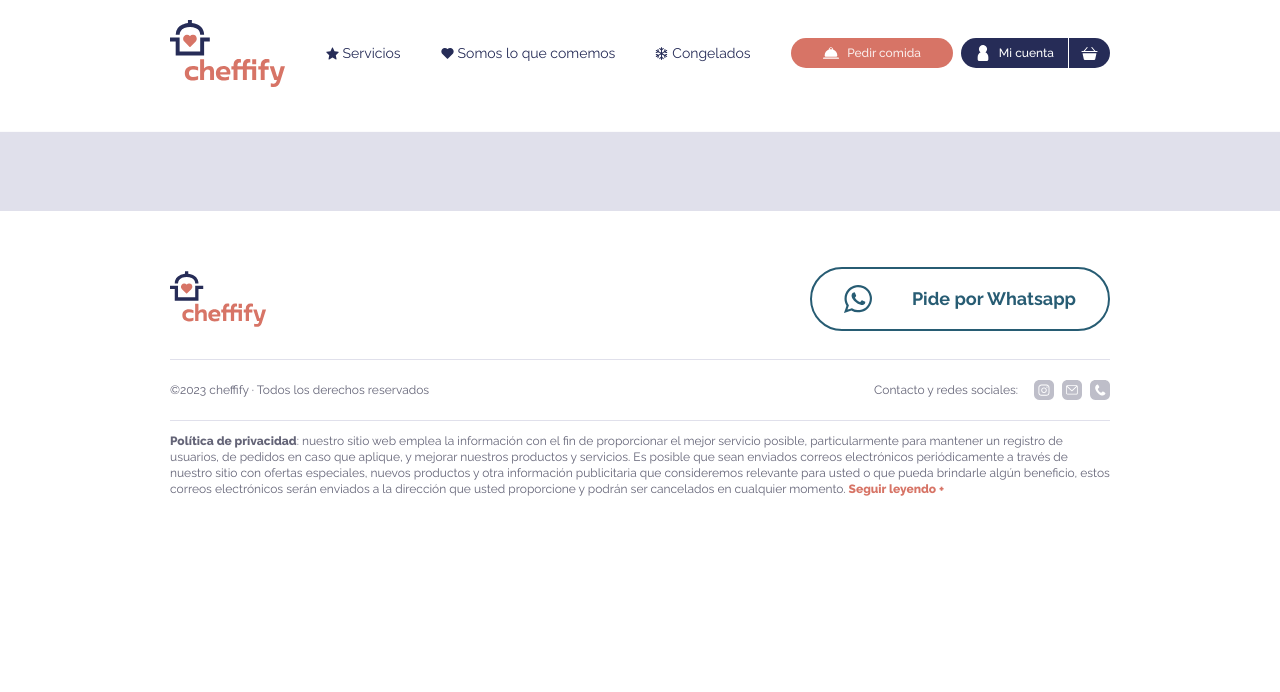
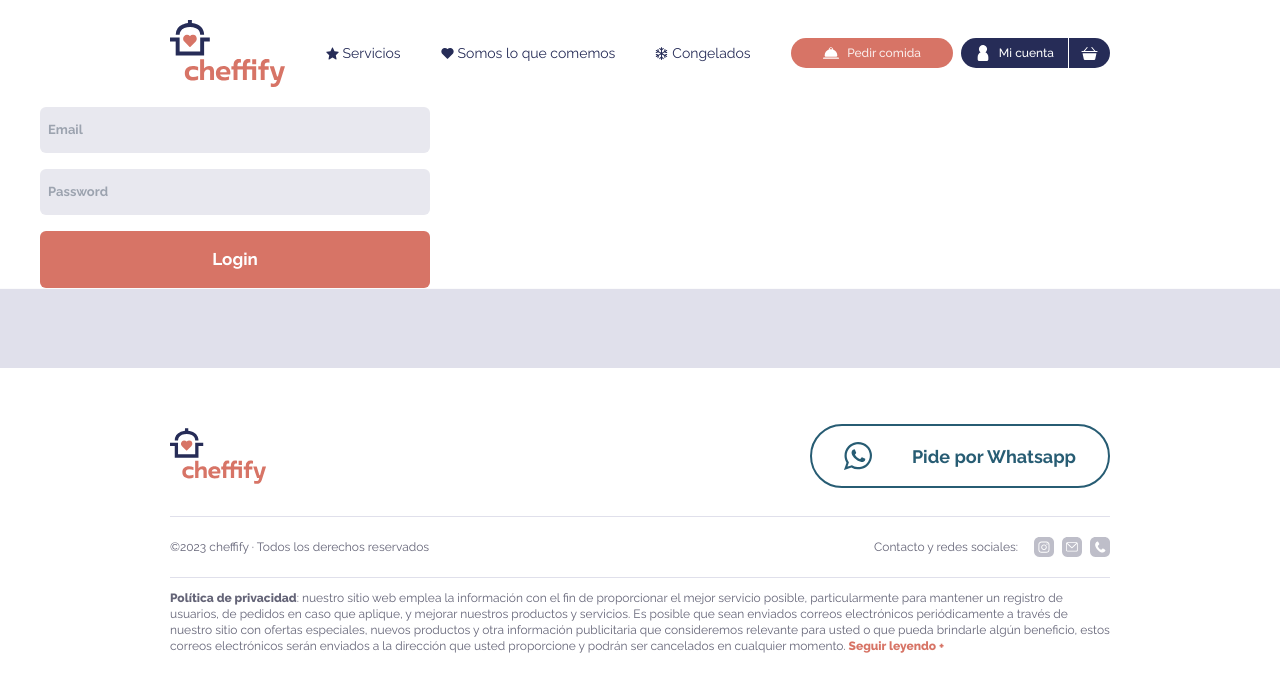
Before and after one commit to amus-dev/cheffify, a React (Vite) app in the folder client/: page /login in a window 1280 px wide. Shown: the top 692 px of the page. Built offline with nearby package versions, Linux system fonts and the light colour scheme.

Commit message:
Se incluye login form

```diff
--- a/client/src/components/Session/LoginForm.tsx
+++ b/client/src/components/Session/LoginForm.tsx
@@ -1,5 +1,74 @@
+import { showToast } from "@/utils/functions/showToast";
+import { useForm, SubmitHandler } from "react-hook-form";
+
+type Inputs = {
+  email: string;
+  password: string;
+};
+
 const LoginForm = () => {
-  return <div>LoginForm</div>;
+  const {
+    register,
+    handleSubmit,
+    formState: { errors },
+  } = useForm<Inputs>();
+
+  const onSubmit: SubmitHandler<Inputs> = async (data) => {
+    const result = await fetch(
+      `${import.meta.env.VITE_API_URL}/public/index.php?action=login`,
+      {
+        method: "POST",
+        headers: {
+          "Content-Type": "application/json",
+        },
+        body: JSON.stringify(data),
+      }
+    );
+    const response = await result.json();
+    console.log(response);
+    showToast({ message: response.message, type: "error" });
+  };
+
+  return (
+    <form
+      onSubmit={handleSubmit(onSubmit)}
+      className="space-y-4 w-full md:max-w-[470px] px-10"
+    >
+      <input
+        id="email"
+        type="email"
+        {...register("email", {
+          required: "El correo eléctronico es requerido",
+        })}
+        className="bg-bgInput text-colorInput font-bold text-[13px] p-2 w-full rounded-md h-[46px]"
+        placeholder="Email"
+      />
+      {errors.email && (
+        <span className="text-red-600 text-sm">{errors.email.message}</span>
+      )}
+
+      <input
+        id="password"
+        type="password"
+        {...register("password", {
+          required: "La contraseña es requerida",
+        })}
+        className="bg-bgInput text-colorInput font-bold text-[13px] p-2 w-full rounded-md h-[46px]"
+        placeholder="Password"
+      />
+      {errors.password && (
+        <span className="text-red-600 text-sm">{errors.password.message}</span>
+      )}
+
+      <div>
+        <input
+          type="submit"
+          value="Login"
+          className="bg-secondary text-white font-bold w-full rounded-md text-[17px] px-12 py-4 hover:bg-primary transition-all duration-500 cursor-pointer"
+        />
+      </div>
+    </form>
+  );
 };
 
 export default LoginForm;
```
